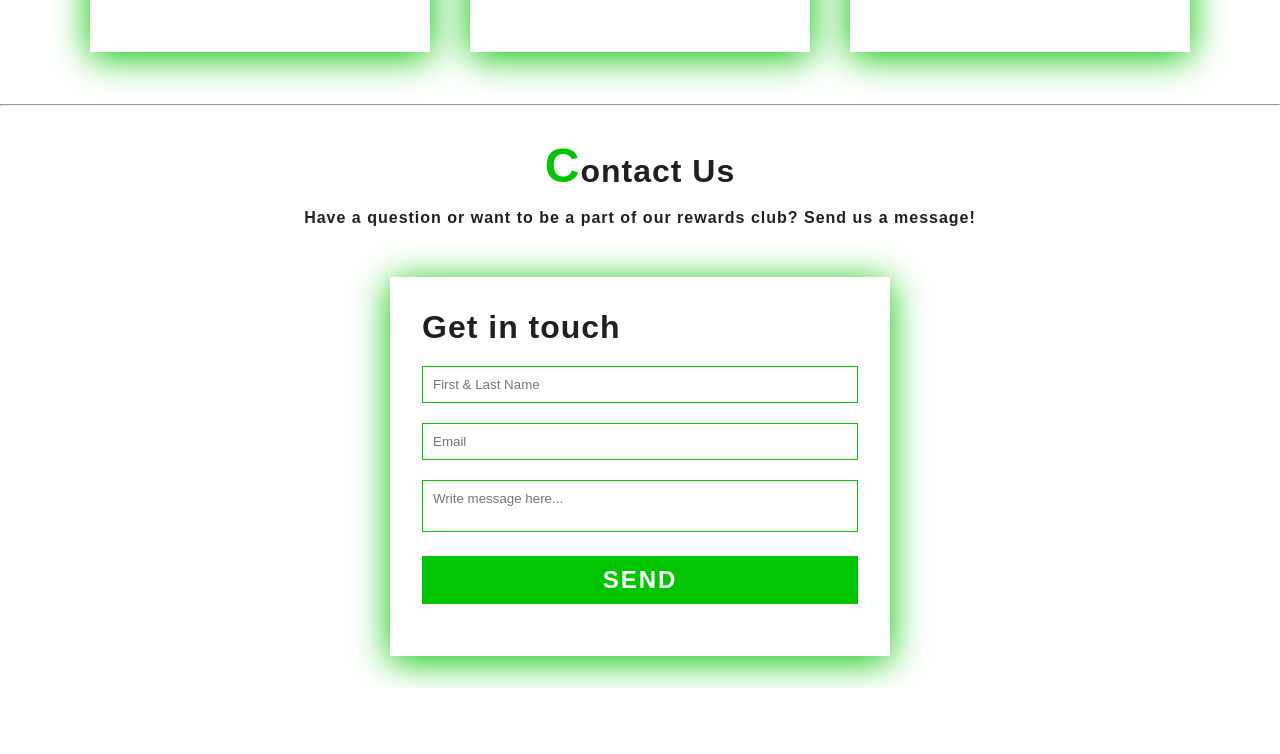
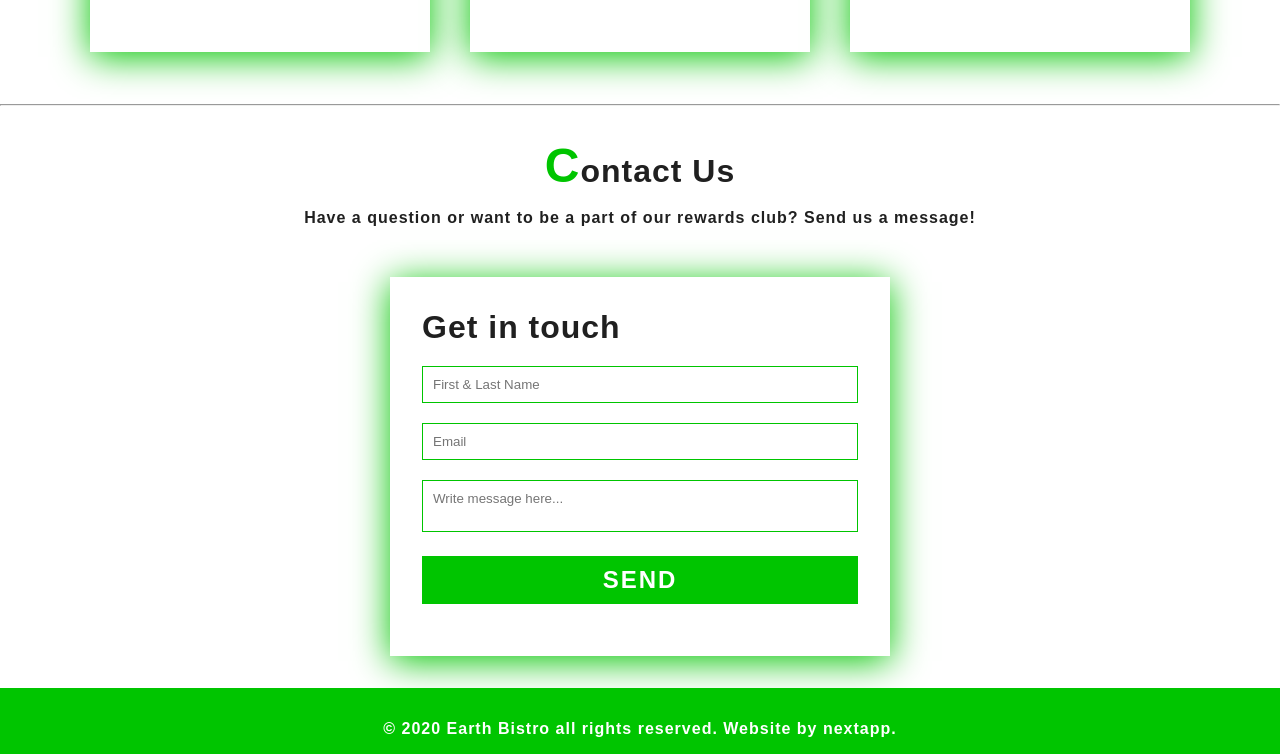
Before and after one commit to nicknavv/Veggie.com, a plain HTML site: page index.html in a window 1280 px wide. Shown: the part 3523-4277 px from the top of the page. Before the commit the page ends 4211 px from the top, so only its background shows below. Drawn offline with Linux system fonts and the light colour scheme.

Commit message:
established copyright footer

```diff
--- a/index.html
+++ b/index.html
@@ -245,5 +245,9 @@
         </div>
       </div>
     </section>
+
+    <div class="copyright">
+      <p>&#169; 2020 Earth Bistro all rights reserved. Website by nextapp. </p>
+    </div>
   </body>
 </html>
--- a/styles/mainstyles.scss
+++ b/styles/mainstyles.scss
@@ -402,3 +402,12 @@ header.sticky .navigation li a {
     }
   }
 }
+
+.copyright {
+  padding: 1rem;
+  background: $base-green;
+  text-align: center;
+  p {
+    color: #ffffff;
+  }
+}
```
Also changed, not shown: styles/mainstyles.css, 1 other file.
